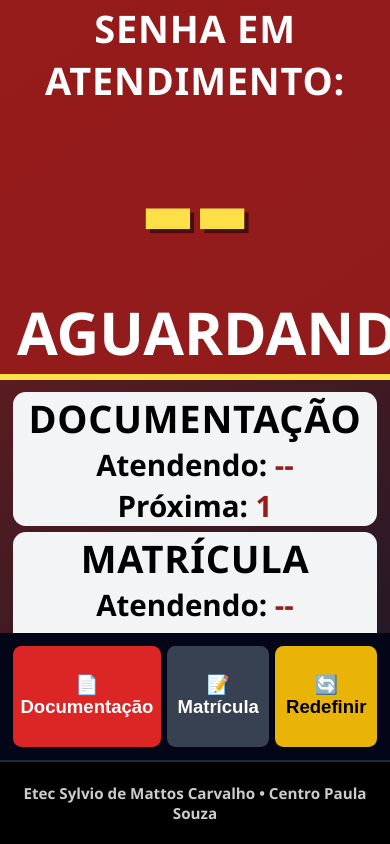
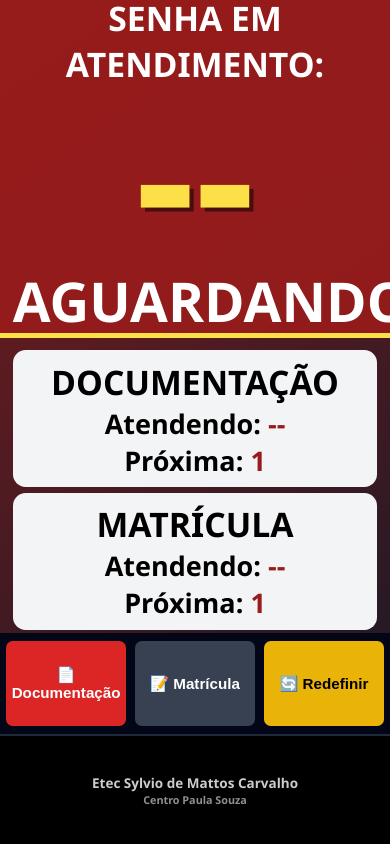
Before and after one commit to chrystianfernandoferreira/paineldeatendimentomatricula, a plain HTML site: page index.html in a window 390 px wide. Drawn offline with Linux system fonts and the light colour scheme; no server answers.

Commit message:
index.html

```diff
--- a/index.html
+++ b/index.html
@@ -3,9 +3,8 @@
 <head>
     <meta charset="UTF-8">
     <meta name="viewport" content="width=device-width, initial-scale=1.0, maximum-scale=1.0, user-scalable=no">
-    <title>Painel ETEC - Proporção Estrita</title>
+    <title>Painel ETEC - Proporção Otimizada</title>
     <style>
-        /* Bloqueio de rolagem e seleção para parecer um App nativo */
         * { box-sizing: border-box; margin: 0; padding: 0; user-select: none; }
 
         body, html {
@@ -22,83 +21,79 @@
             background: linear-gradient(145deg, #7f1d1d, #111827);
         }
 
-        /* HEADER: Proporção de 55% da altura da tela */
+        /* HEADER: Ajustado para 50% da altura da tela */
         .header {
-            height: 55vh;
+            height: 50vh;
             background: rgba(153, 27, 27, 0.9);
             text-align: center;
             display: flex; flex-direction: column; justify-content: center;
-            padding: 2vh;
-            border-bottom: 0.8vh solid #fde047;
+            padding: 1.5vh;
+            border-bottom: 0.6vh solid #fde047;
         }
 
-        /* Títulos: Sempre 4.5% da altura da tela */
         .header h1, .section h2 {
-            font-size: 4.5vh;
+            font-size: 4vh;
             text-transform: uppercase;
             font-weight: 900;
-            letter-spacing: 0.2vw;
         }
 
-        /* Senha: Sempre 30% da altura da tela */
         .senha-principal {
-            font-size: 30vh;
+            font-size: 28vh;
             font-weight: 900; color: #fde047;
-            line-height: 1; margin: 1vh 0;
+            line-height: 0.9; margin: 0.5vh 0;
             text-shadow: 0.5vh 0.5vh 0px rgba(0,0,0,0.5);
         }
 
-        /* Setor: Sempre 7% da altura da tela */
         .setor-principal {
-            font-size: 7vh;
+            font-size: 6.5vh;
             font-weight: 800; text-transform: uppercase;
         }
 
-        /* CONTEÚDO: Proporção de 20% da altura da tela */
+        /* CONTEÚDO (RETÂNGULOS): Aumentado para 25% da altura da tela */
         .content {
-            height: 20vh;
+            height: 25vh;
             display: flex; gap: 1.5vw; padding: 1.5vh;
         }
 
         .section {
             flex: 1; background: #f3f4f6; color: #000; border-radius: 1.5vh;
             display: flex; flex-direction: column; justify-content: center; align-items: center;
+            padding: 1vh;
         }
 
-        /* Informações internas: 3.5% da altura da tela */
         .info {
-            font-size: 3.5vh;
+            font-size: 3.2vh;
             font-weight: 700;
         }
         .info strong { color: #991b1b; }
 
-        /* CONTROLES: Proporção de 15% da altura da tela */
+        /* CONTROLES (BOTÕES): Diminuído para 10% da altura da tela */
         .controls {
-            height: 15vh;
+            height: 10vh;
             background: #020617;
-            padding: 1.5vh;
+            padding: 1vh 1.5vw;
             display: flex; justify-content: center; gap: 1.5vw;
         }
 
         button {
-            font-size: 2.2vh; /* Fonte do botão proporcional à altura */
-            padding: 0 2vw; border: none; border-radius: 1vh;
+            font-size: 2vh;
+            border: none; border-radius: 0.8vh;
             cursor: pointer; font-weight: bold;
             flex: 1;
             display: flex; align-items: center; justify-content: center;
             transition: transform 0.1s;
         }
-        button:active { transform: scale(0.95); }
+        button:active { transform: scale(0.97); }
 
         .doc { background: #dc2626; color: #fff; }
         .mat { background: #374151; color: #fff; }
         .reset { background: #eab308; color: #000; }
 
-        /* RODAPÉ: Proporção de 10% da altura da tela */
+        /* RODAPÉ: Mantido em 15% (ou o restante disponível) para garantir visibilidade */
         .footer {
-            height: 10vh;
+            height: 15vh;
             background: #000; text-align: center;
-            display: flex; align-items: center; justify-content: center;
+            display: flex; flex-direction: column; align-items: center; justify-content: center;
             font-weight: 700;
             font-size: 2vh;
             color: rgba(255,255,255,0.8);
@@ -106,20 +101,20 @@
             padding: 0 2vw;
         }
 
-        /* ANIMAÇÃO PISCAR */
+        /* RESPONSIVIDADE SMARTPHONE (PORTRAIT) */
+        @media (max-width: 600px) and (orientation: portrait) {
+            .header { height: 40vh; }
+            .senha-principal { font-size: 22vh; }
+            .content { height: 35vh; flex-direction: column; }
+            .controls { height: 12vh; gap: 1vh; }
+            button { font-size: 1.8vh; }
+            .footer { height: 13vh; font-size: 1.6vh; }
+        }
+
         .piscar { animation: flash 0.5s ease-in-out 3; }
         @keyframes flash {
             0%, 100% { opacity: 1; transform: scale(1); }
-            50% { opacity: 0.3; transform: scale(1.05); }
-        }
-
-        /* AJUSTE PARA SMARTPHONES EM PÉ */
-        @media (max-width: 600px) and (orientation: portrait) {
-            .header { height: 45vh; }
-            .senha-principal { font-size: 20vh; }
-            .content { height: 30vh; flex-direction: column; }
-            .controls { height: 15vh; }
-            .footer { height: 10vh; font-size: 1.8vh; }
+            50% { opacity: 0.3; transform: scale(1.02); }
         }
     </style>
 </head>
@@ -151,7 +146,10 @@
         <button class="reset" id="btnReset">🔄 Redefinir</button>
     </div>
 
-    <div class="footer">Etec Sylvio de Mattos Carvalho • Centro Paula Souza</div>
+    <div class="footer">
+        <div>Etec Sylvio de Mattos Carvalho</div>
+        <div style="font-size: 0.8em; opacity: 0.7;">Centro Paula Souza</div>
+    </div>
 </div>
 
 <audio id="tindon" src="https://actions.google.com/sounds/v1/alarms/airport_chime.ogg" preload="auto"></audio>
```
